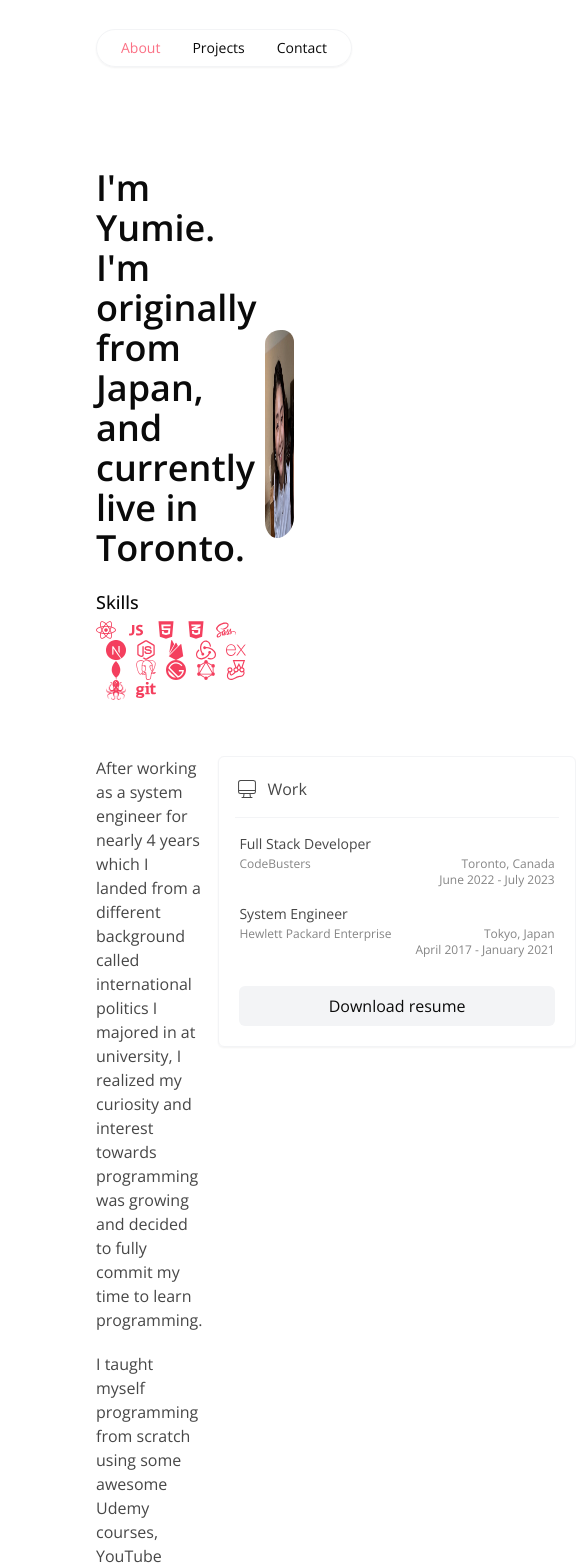
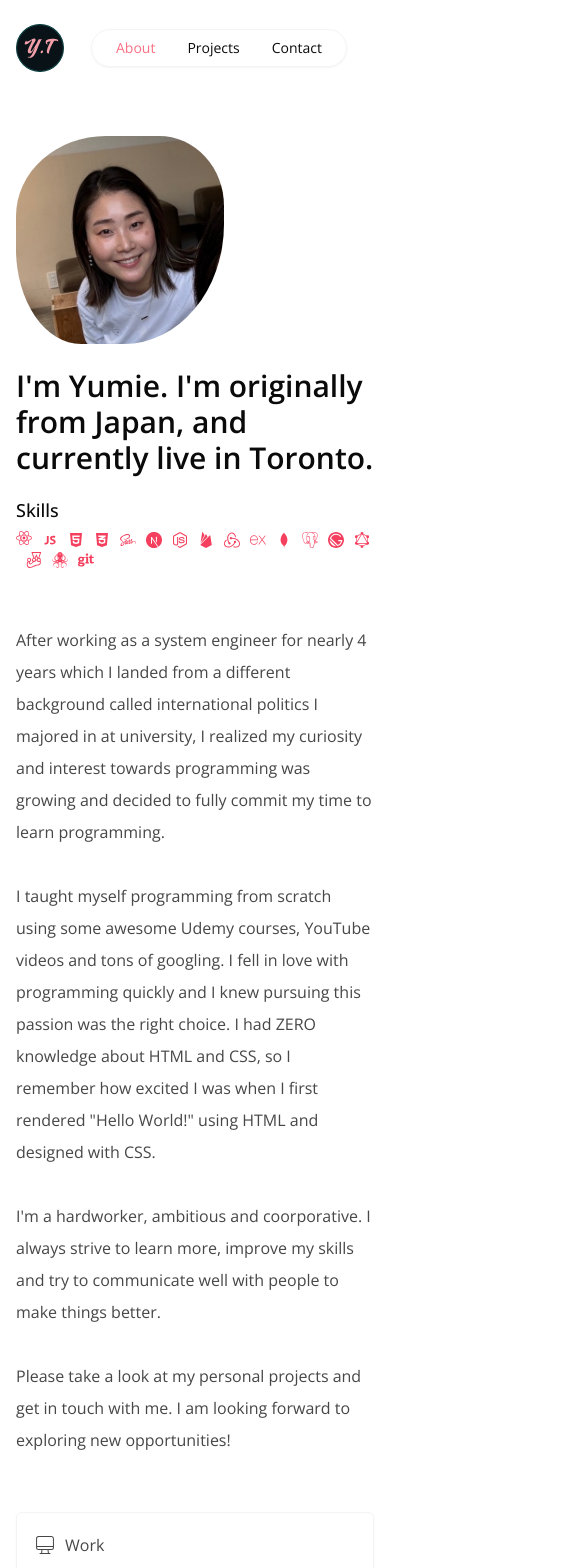
Before and after one commit to yumietzk/my-portfolio, a Next.js app: page /about in a window 390 px wide. Shown: the top 1568 px of the page, 576 px wide, since content can reach past the window. Built offline with nearby package versions, Linux system fonts and the light colour scheme.

Commit message:
20231205-add responsive design

```diff
--- a/components/footer.js
+++ b/components/footer.js
@@ -2,9 +2,11 @@ import Navigation from "./navigation";
 
 function Footer() {
   return (
-    <footer className="h-32 px-24 py-12 border-t flex items-center justify-between">
+    <footer className="h-32 px-4 sm:px-7 md:px-12 lg:px-24 py-7 sm:py-12 border-t flex flex-col sm:flex-row items-center sm:justify-between">
       <Navigation />
-      <p className="text-sm text-text-color-3">© 2023, Yumie Tsuzuki</p>
+      <p className="text-sm text-text-color-3 mt-5 sm:mt-0">
+        © 2023, Yumie Tsuzuki
+      </p>
     </footer>
   );
 }
--- a/components/header.js
+++ b/components/header.js
@@ -4,9 +4,10 @@ import ModeButton from "./mode-button";
 
 function Header() {
   return (
-    <header className="flex items-center justify-between px-24">
+    <header className="h-12 flex items-center justify-between px-4 sm:px-7 md:px-12 lg:px-24">
       <Logo />
       <Navbar />
+      {/* ⭐️ will implement later */}
       {/* <ModeButton /> */}
       <button></button>
     </header>
--- a/components/layout.js
+++ b/components/layout.js
@@ -10,10 +10,12 @@ const openSans = Open_Sans({
 function Layout({ children }) {
   return (
     <div
-      className={`${openSans.variable} font-sans w-full min-h-screen bg-bg-color-1 text-text-color-1 py-6 flex flex-col`}
+      className={`${openSans.variable} font-sans min-h-screen bg-bg-color-1 text-text-color-1 py-6 flex flex-col`}
     >
       <Header />
-      <main className="relative flex-1 p-24">{children}</main>
+      <main className="relative flex-1 px-4 sm:px-7 md:px-12 py-16 lg:p-24 overflow-y-auto">
+        {children}
+      </main>
       <Footer />
     </div>
   );
--- a/components/skills.js
+++ b/components/skills.js
@@ -22,61 +22,85 @@ import {
 const skills = [
   {
     name: "React.js",
-    icon: <FaReact className="h-5 w-5 text-accent-color-2" />,
+    icon: <FaReact className="h-4 w-4 md:h-5 md:w-5 text-accent-color-2" />,
   },
   {
     name: "JavaScript",
-    icon: <DiJavascript1 className="h-5 w-5 text-accent-color-2" />,
+    icon: (
+      <DiJavascript1 className="h-4 w-4 md:h-5 md:w-5 text-accent-color-2" />
+    ),
   },
-  { name: "HTML", icon: <FaHtml5 className="h-5 w-5 text-accent-color-2" /> },
-  { name: "CSS", icon: <FaCss3Alt className="h-5 w-5 text-accent-color-2" /> },
-  { name: "Sass", icon: <FaSass className="h-5 w-5 text-accent-color-2" /> },
+  {
+    name: "HTML",
+    icon: <FaHtml5 className="h-4 w-4 md:h-5 md:w-5 text-accent-color-2" />,
+  },
+  {
+    name: "CSS",
+    icon: <FaCss3Alt className="h-4 w-4 md:h-5 md:w-5 text-accent-color-2" />,
+  },
+  {
+    name: "Sass",
+    icon: <FaSass className="h-4 w-4 md:h-5 md:w-5 text-accent-color-2" />,
+  },
   {
     name: "Next.js",
-    icon: <SiNextdotjs className="h-5 w-5 text-accent-color-2" />,
+    icon: <SiNextdotjs className="h-4 w-4 md:h-5 md:w-5 text-accent-color-2" />,
   },
   {
     name: "Node.js",
-    icon: <FaNodeJs className="h-5 w-5 text-accent-color-2" />,
+    icon: <FaNodeJs className="h-4 w-4 md:h-5 md:w-5 text-accent-color-2" />,
   },
   {
     name: "Firebase",
-    icon: <SiFirebase className="h-5 w-5 text-accent-color-2" />,
+    icon: <SiFirebase className="h-4 w-4 md:h-5 md:w-5 text-accent-color-2" />,
   },
-  { name: "Redux", icon: <SiRedux className="h-5 w-5 text-accent-color-2" /> },
+  {
+    name: "Redux",
+    icon: <SiRedux className="h-4 w-4 md:h-5 md:w-5 text-accent-color-2" />,
+  },
   {
     name: "Express",
-    icon: <SiExpress className="h-5 w-5 text-accent-color-2" />,
+    icon: <SiExpress className="h-4 w-4 md:h-5 md:w-5 text-accent-color-2" />,
   },
   {
     name: "MongoDB",
-    icon: <DiMongodb className="h-5 w-5 text-accent-color-2" />,
+    icon: <DiMongodb className="h-4 w-4 md:h-5 md:w-5 text-accent-color-2" />,
   },
   {
     name: "PostgreSQL",
-    icon: <SiPostgresql className="h-5 w-5 text-accent-color-2" />,
+    icon: (
+      <SiPostgresql className="h-4 w-4 md:h-5 md:w-5 text-accent-color-2" />
+    ),
   },
   {
     name: "Gatsby JS",
-    icon: <SiGatsby className="h-5 w-5 text-accent-color-2" />,
+    icon: <SiGatsby className="h-4 w-4 md:h-5 md:w-5 text-accent-color-2" />,
   },
   {
     name: "GraphQL",
-    icon: <SiGraphql className="h-5 w-5 text-accent-color-2" />,
+    icon: <SiGraphql className="h-4 w-4 md:h-5 md:w-5 text-accent-color-2" />,
   },
-  { name: "Jest", icon: <SiJest className="h-5 w-5 text-accent-color-2" /> },
+  {
+    name: "Jest",
+    icon: <SiJest className="h-4 w-4 md:h-5 md:w-5 text-accent-color-2" />,
+  },
   {
     name: "React Testing Library",
-    icon: <SiTestinglibrary className="h-5 w-5 text-accent-color-2" />,
+    icon: (
+      <SiTestinglibrary className="h-4 w-4 md:h-5 md:w-5 text-accent-color-2" />
+    ),
   },
-  { name: "Git", icon: <FaGit className="h-5 w-5 text-accent-color-2" /> },
+  {
+    name: "Git",
+    icon: <FaGit className="h-4 w-4 md:h-5 md:w-5 text-accent-color-2" />,
+  },
 ];
 
 function Skills() {
   return (
     <div>
       <p className="text-lg font-medium mb-1">Skills</p>
-      <div className="flex items-center space-x-2.5 flex-wrap">
+      <div className="flex items-center space-x-2.5 space-y-1 flex-wrap">
         {skills.map((item) => (
           <div key={item.name}>{item.icon}</div>
         ))}
--- a/components/work.js
+++ b/components/work.js
@@ -28,8 +28,8 @@ function Work() {
           {workData.map((item) => (
             <div key={item.company}>
               <p className="text-sm mb-0.5">{item.title}</p>
-              <div className="flex justify-between text-text-color-3 text-xs">
-                <p className="mr-6">{item.company}</p>
+              <div className="flex flex-col sm:flex-row sm:justify-between text-text-color-3 text-xs">
+                <p className="sm:mr-6">{item.company}</p>
                 <div className="text-end">
                   <p>{item.place}</p>
                   <p>{item.date}</p>
--- a/pages/about.js
+++ b/pages/about.js
@@ -4,23 +4,23 @@ import Work from "../components/work";
 
 function about() {
   return (
-    <div>
-      <div className="flex items-center">
-        <div className="flex-1 mr-2">
-          <h1 className="text-4xl font-semibold mb-5">
+    <div className="max-w-7xl mx-auto">
+      <div className="flex flex-col-reverse md:flex-row md:items-center">
+        <div className="flex-1 md:mr-4 lg:mr-11">
+          <h1 className="text-3xl md:text-4xl font-semibold mb-5">
             I&apos;m Yumie. I&apos;m originally from Japan, and currently live
             in Toronto.
           </h1>
           <Skills />
         </div>
 
-        <div className="w-56">
+        <div className="w-56 mb-6 md:mb-0">
           <ProfileImage />
         </div>
       </div>
 
-      <div className="mt-14 text-text-color-2 flex">
-        <div className="space-y-5 mr-4">
+      <div className="mt-14 text-text-color-2 flex flex-col md:flex-row space-y-14 md:space-y-0">
+        <div className="space-y-8 md:mr-7 lg:mr-11 leading-loose">
           <p>
             After working as a system engineer for nearly 4 years which I landed
             from a different background called international politics I majored
--- a/pages/index.js
+++ b/pages/index.js
@@ -2,7 +2,7 @@ import SnsLinks from "../components/sns-links";
 
 export default function Home() {
   return (
-    <div className="w-8/12 absolute top-1/2 -translate-y-2/4">
+    <div className="md:w-8/12 absolute top-1/2 -translate-y-2/4">
       <h1 className="text-5xl font-semibold tracking-wide">
         Software Engineer, sushi lover, soccer fan.
       </h1>
--- a/pages/projects/[slug].js
+++ b/pages/projects/[slug].js
@@ -56,15 +56,16 @@ function ProjectPage() {
     projectDetail[project];
 
   return (
-    <div>
+    <div className="max-w-7xl mx-auto">
       <div className="mb-12">
         <Link className="text-accent-color-1 mr-1" href="/projects">
           Projects
         </Link>{" "}
-        &gt; <span className="ml-1 text-xl font-medium">{title}</span>
+        &gt;{" "}
+        <span className="ml-1 text-lg md:text-xl font-medium">{title}</span>
       </div>
 
-      <div className="w-3/5 mx-auto text-text-color-2">
+      <div className="w-11/12 sm:w-4/5 md:w-3/5 mx-auto text-text-color-2">
         <Image
           className="w-full rounded-lg mb-10 shadow-sm"
           src={image || placeholderImg}
--- a/pages/projects/index.js
+++ b/pages/projects/index.js
@@ -37,12 +37,12 @@ const projectsData = [
 
 function projects() {
   return (
-    <div>
-      <h2 className="mb-12 text-xl font-semibold">
+    <div className="max-w-7xl mx-auto">
+      <h2 className="mb-12 text-lg md:text-xl font-semibold">
         Please take a look at my projects!
       </h2>
 
-      <div className="w-full grid grid-cols-3 gap-x-7 gap-y-8">
+      <div className="w-full grid sm:grid-cols-2 md:grid-cols-3 gap-x-7 gap-y-8">
         {projectsData.map((item) => (
           <div
             key={item.title}
--- a/tailwind.config.js
+++ b/tailwind.config.js
@@ -39,3 +39,8 @@ module.exports = {
   },
   plugins: [],
 };
+
+// sm: min-width: 640px // phone
+// md: 768px  // tablet
+// lg: 1024px // tablet
+// xl: 1280px
```
